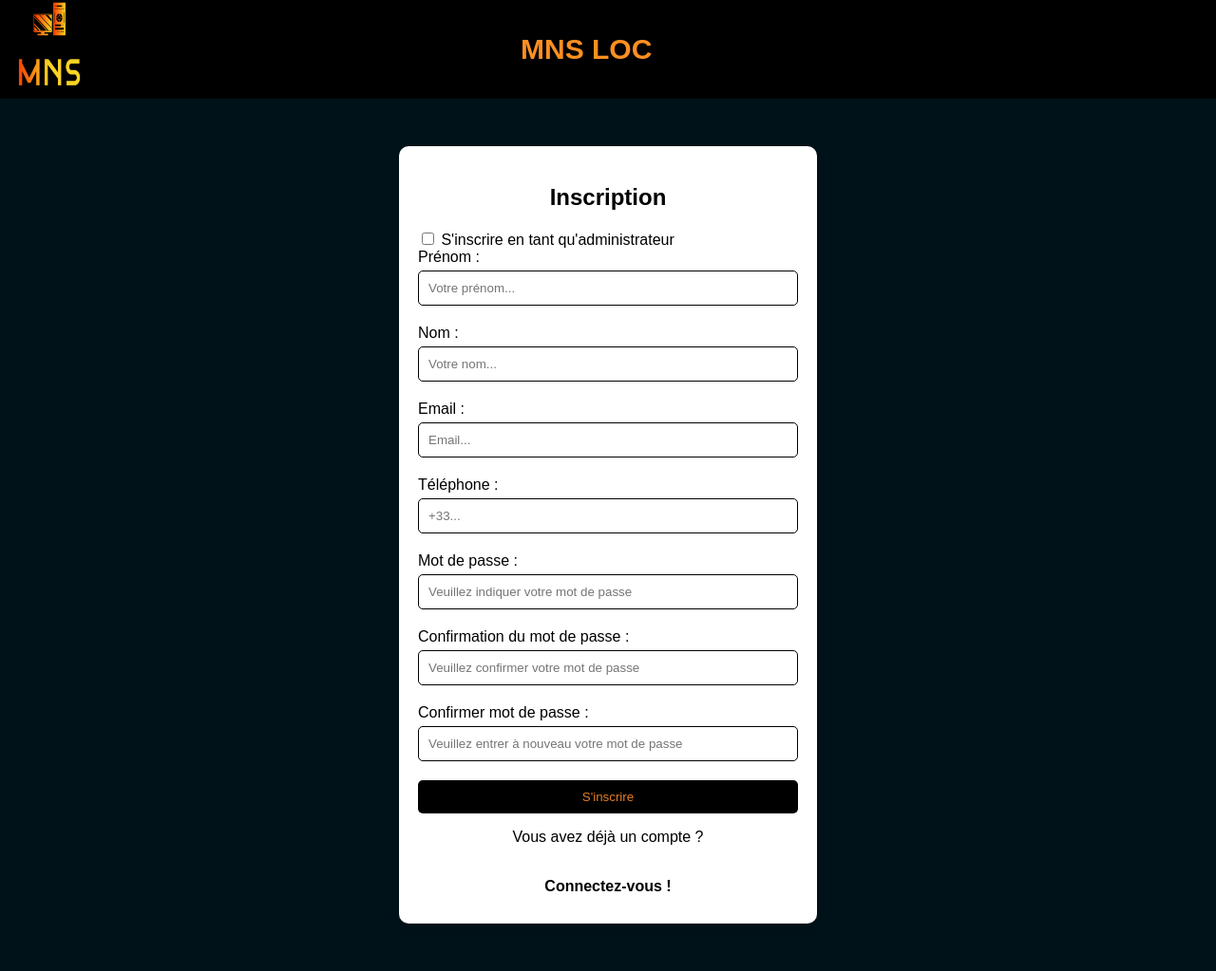
After one commit to Simon57050/Mnsloc, a PHP site: page /template/inscription.html.php in a window 1280 px wide. The commit adds this page. Shown: the whole page at 95% size. Run offline with PHP 8.4, Linux system fonts and the light colour scheme.

Commit message:
Ajout de l'inscription et de la connexion mise en forme

```diff
--- a/assets/css/style.css
+++ b/assets/css/style.css
@@ -209,6 +213,135 @@ button#menu.dropbtn{
     text-align: center;
 }
 
+.carte-connexion {
+    background-color: white;
+    color: #000;
+    border-radius: 10px;
+    padding: 20px;
+    box-shadow: 0 4px 8px rgba(0, 0, 0, 0.1);
+    max-width: 400px;
+    margin: 50px auto;
+}
+
+.carte-connexion h2 {
+    text-align: center;
+    margin-bottom: 20px;
+}
+
+.carte-connexion form {
+    display: flex;
+    flex-direction: column;
+}
+
+.carte-connexion label {
+    margin-bottom: 5px;
+}
+
+.carte-connexion input[type="email"],
+.carte-connexion input[type="password"] {
+    padding: 10px;
+    margin-bottom: 20px;
+    border: 1px solid #000;
+    border-radius: 5px;
+}
+
+.carte-connexion input[type="submit"] {
+    padding: 10px;
+    background-color: black;
+    /* Couleur du bouton */
+    color: #e67e22;
+    border: none;
+    border-radius: 5px;
+    cursor: pointer;
+}
+
+.carte-connexion input[type="submit"]:hover {
+    background-color: #e67e22;
+    /* Couleur du bouton au survol */
+    color: #000
+}
+
+.inscrivez-vous {
+    text-align: center;
+    margin-top: 0;
+    /* Ajuste l'espacement au-dessus du paragraphe */
+    text-align: center;
+    margin-bottom: 10px
+}
+
+.inscrivez-vous a {
+    color: black;
+    /* Change la couleur du lien */
+    text-decoration: none;
+    /* Retire le surlignement du lien */
+    font-weight: bold;
+}
+
+.inscrivez-vous a:hover {
+    color: #d35400;
+    /* Change la couleur du lien au survol */
+    text-decoration: none;
+    /* Assure que le surlignement est également retiré au survol */
+}
+
+.NoAcount {
+    text-align: center;
+}
+
+
+.carte-inscription {
+    background-color: white;
+    color: #000;
+    border-radius: 10px;
+    padding: 20px;
+    box-shadow: 0 4px 8px rgba(0, 0, 0, 0.1);
+    max-width: 400px;
+    margin: 50px auto;
+}
+
+.carte-inscription h2 {
+    text-align: center;
+    margin-bottom: 20px;
+}
+
+.carte-inscription form {
+    display: flex;
+    flex-direction: column;
+}
+
+.carte-inscription label {
+    margin-bottom: 5px;
+}
+
+.carte-inscription input[type="text"],
+.carte-inscription input[type="email"],
+.carte-inscription input[type="password"] {
+    padding: 10px;
+    margin-bottom: 20px;
+    border: 1px solid #000;
+    border-radius: 5px;
+}
+
+.carte-inscription input[type="submit"] {
+    padding: 10px;
+    background-color: black;
+    /* Couleur du bouton */
+    color: #e67e22;
+    border: none;
+    border-radius: 5px;
+    cursor: pointer;
+}
+
+.carte-inscription input[type="submit"]:hover {
+    background-color: #e67e22;
+    /* Couleur du bouton au survol */
+    color: #000;
+}
+
+#admin_code_div {
+    display: none;
+}
+
 .footer-basic {
     position: relative;
     width: 100%;
--- /dev/null
+++ b/assets/javascript/inscription_admin.js
@@ -0,0 +1,5 @@
+
+document.getElementById('admin').addEventListener('change', function () {
+    var adminCodeDiv = document.getElementById('admin_code_div');
+    adminCodeDiv.style.display = this.checked ? 'block' : 'none';
+});
--- a/template/home.html.php
+++ b/template/home.html.php
@@ -1,5 +1,5 @@
 
-    <div class="contenu">
+<div class="contenu">
         <div class="image">
             <img src="../assets/img/Default_Create_a_visual_representation_of_a_work_scene_an_imag_3.jpg" alt="image page d'accueil">
         </div>
--- a/template/inc.top.html.php
+++ b/template/inc.top.html.php
@@ -4,7 +4,7 @@
 <head>
     <meta charset="UTF-8">
     <meta name="viewport" content="width=device-width, initial-scale=1.0">
-    <title>Accueil - Location de Matériel Informatique</title>
+    <title>MNS Loc</title>
     <link rel="stylesheet" href="../assets/css/style.css">
     <script src="../assets/javascript/dropdown.js"></script>
 </head>
--- /dev/null
+++ b/template/inscription.html.php
@@ -0,0 +1,77 @@
+<!DOCTYPE html>
+<html lang="fr">
+
+<head>
+    <meta charset="UTF-8">
+    <title>Inscription</title>
+    <link rel="stylesheet" href="./assets/css/style.css">
+    <style>
+        #admin_code_div {
+            display: none;
+        }
+    </style>
+</head>
+
+<body>
+    <header>
+        <div class="logo">
+            <a href="../index.php"> <img src="../assets/img/logoMNS.PNG" alt="Logo MnsLoc"></a>
+        </div>
+        <div class="nom-site">
+            <h1>MNS LOC</h1>
+        </div>
+    </header>
+
+    <div class="carte-inscription">
+        <h2>Inscription</h2>
+
+        <label for="admin">
+            <input type="checkbox" id="admin" name="admin">
+            S'inscrire en tant qu'administrateur
+        </label><br>
+
+        <div id="admin_code_div">
+            <label for="admin_code">Code Administrateur :</label>
+            <input type="text" id="admin_code" name="admin_code">
+        </div>
+
+        <form action="traitement_inscription.php" method="post" onsubmit="return validateForm()">
+            <label for="prenom">Prénom :</label>
+            <input type="text" id="prenom" name="prenom" placeholder="Votre prénom..." required>
+            <span id="prenomError" class="error"></span>
+
+            <label for="nom">Nom :</label>
+            <input type="text" id="nom" name="nom" placeholder="Votre nom...">
+            <span id="nomError" class="error"></span>
+
+            <label for="email">Email :</label>
+            <input type="email" id="email" name="email" placeholder="Email..." required>
+            <span id="emailError" class="error"></span>
+
+            <label for="telephone">Téléphone :</label>
+            <input type="text" id="telephone" name="telephone" placeholder="+33..." required>
+            <span id="telephoneError" class="error"></span>
+
+            <label for="motdepasse">Mot de passe :</label>
+            <input type="password" id="motdepasse" name="mdp" placeholder="Veuillez indiquer votre mot de passe" required>
+            <span id="mdpError" class="error"></span>
+
+            <label for="confirmationmotdepasse">Confirmation du mot de passe :</label>
+            <input type="password" id="confirmationmotdepasse" name="confirmationmdp" placeholder="Veuillez confirmer votre mot de passe" required>
+            <span id="confirmationmdpError" class="error"></span>
+
+
+            <label for="motdepasse">Confirmer mot de passe :</label>
+                <input type="password" id="motdepasse" name="mdp" placeholder="Veuillez entrer à nouveau votre mot de passe" required>
+                <span id="mdpError" class="error"></span>
+                <input type="submit" value="S'inscrire">
+                <p class="NoAcount">Vous avez déjà un compte ?</p><br>
+                <p class="inscrivez-vous"><a href="../connexion.php"><b>Connectez-vous !</b></a></p>
+
+        </form>
+    </div>
+
+    <script src="../assets/javascript/inscription_admin.js"></script>
+</body>
+
+</html>
```
Also changed, not shown: other parts of assets/css/style.css (+75 -30 lines), connexion.php (added, +55 -0 lines), inscription.php (added, +79 -0 lines), template/connexion.html.php (+44 -0 lines), template/inc.bottom.html.php (+5 -7 lines), assets/img/Default_Create_a_visual_representation_of_a_work_scene_an_imag_3.jpg (added), assets/img/Default_pixelized_computer_for_error_404_page_2.jpg (added). Lines whose indentation alone changed are shown as unchanged.
